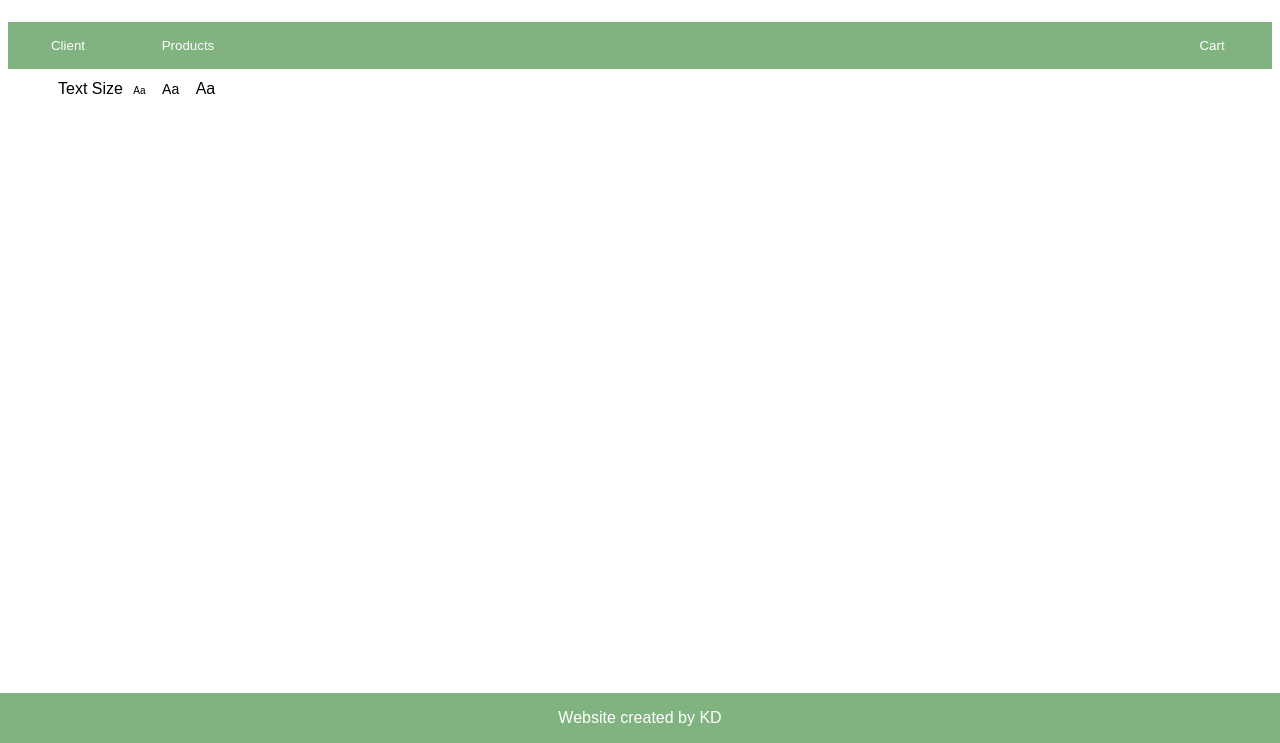
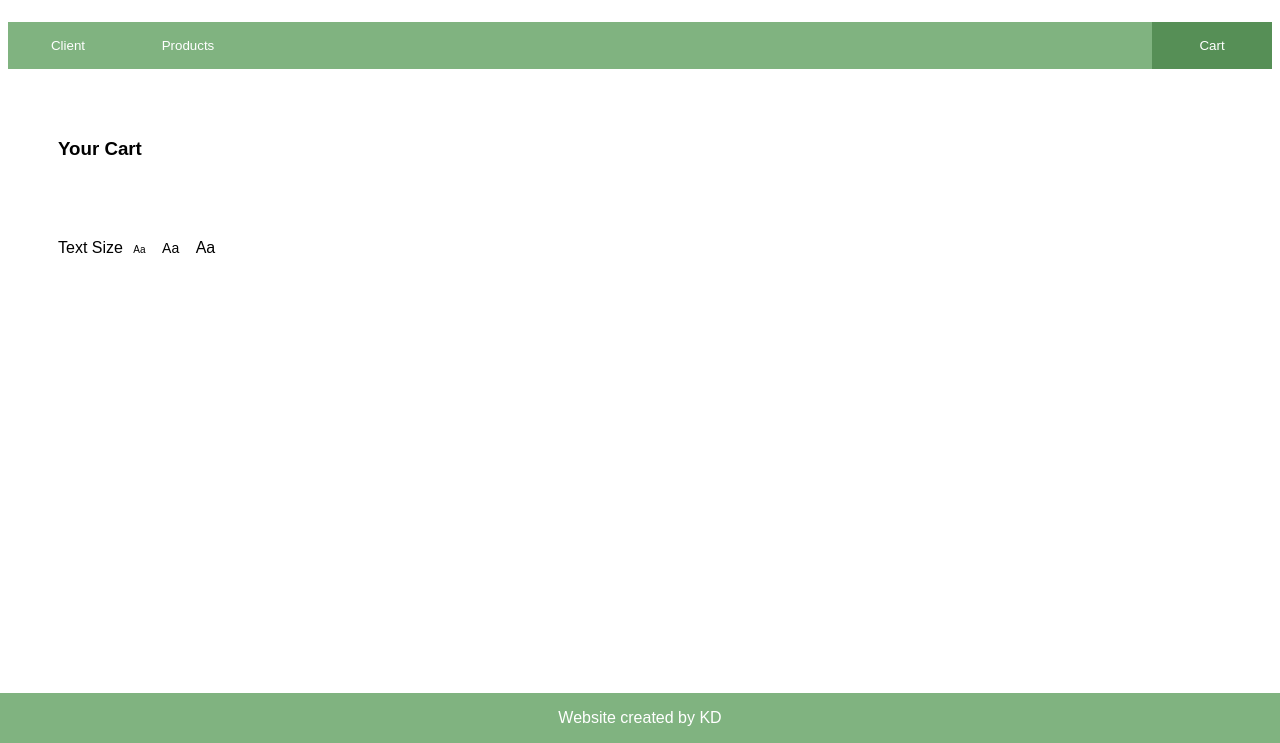
Before and after one commit to kayladonovan/kayladonovan.github.io, a plain HTML site: page lab2/index.html in a window 1280 px wide. Both pictures are taken after a click on the button "Cart". Shown: the part 57-800 px from the top of the page. Drawn offline with Linux system fonts and the light colour scheme.

Commit message:
Update index.html

```diff
--- a/lab2/index.html
+++ b/lab2/index.html
@@ -57,8 +57,8 @@
 	</button>
 </div>
 
-<div id="Your Cart" class="tabcontent">
-  <h3>Cart</h3>
+<div id="Cart" class="tabcontent">
+  <h3>Your Cart</h3>
   <div id="displayCart"></div>
 </div>
 
```
